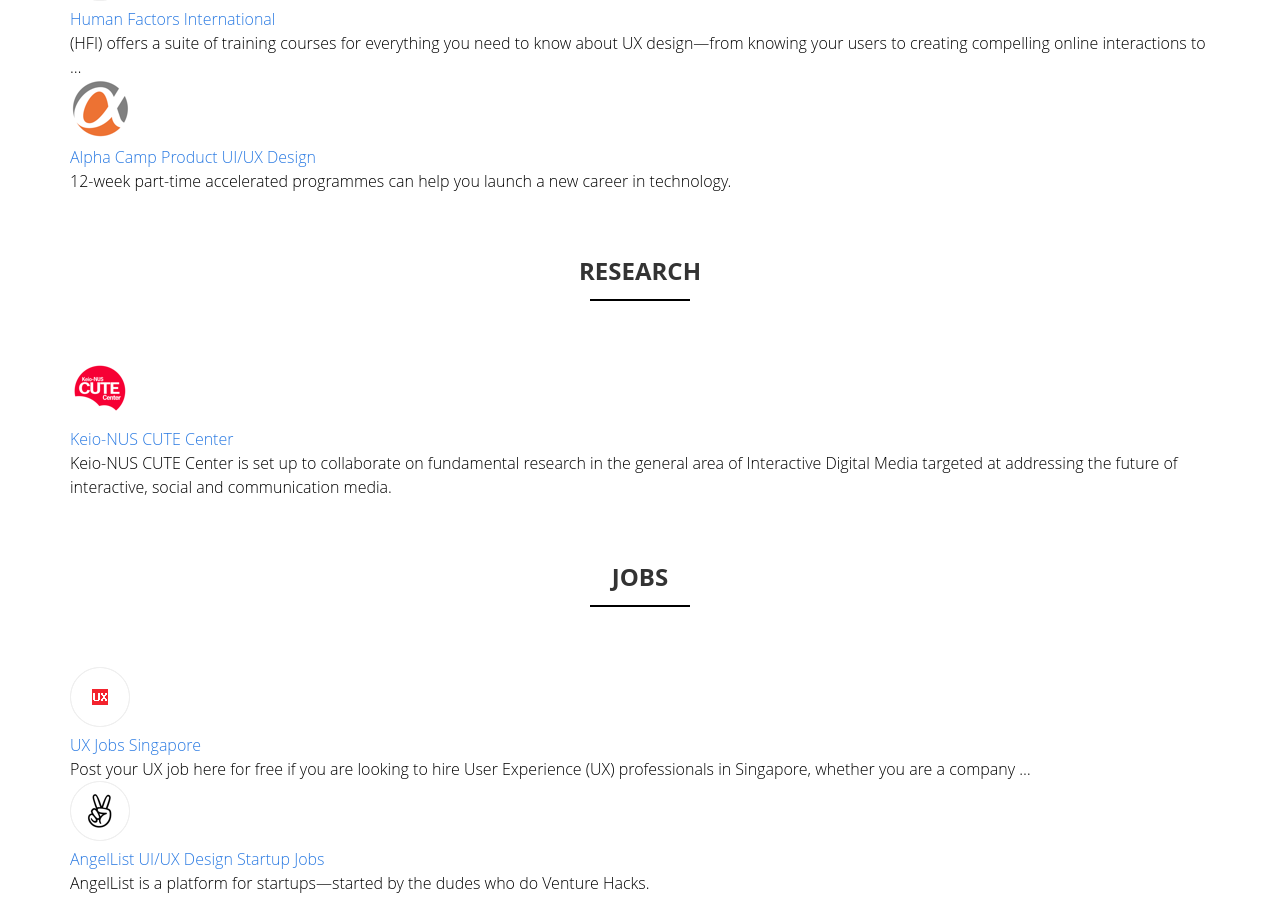
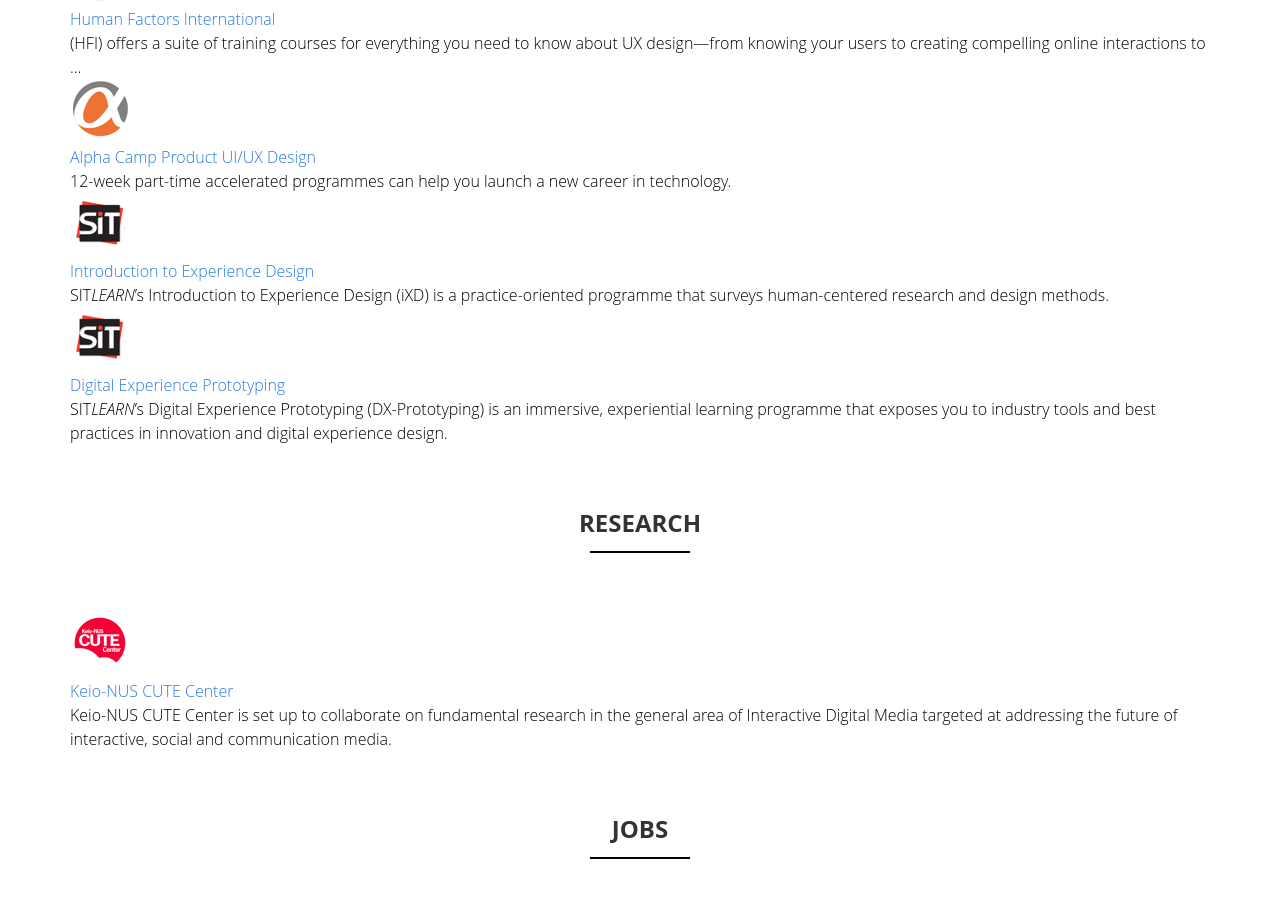
Before and after one commit to interfacesg/interfacesg.github.io, a Jekyll site: the page built from _posts/2014-09-17-welcome-to-jekyll.markdown, in a window 1280 px wide and 900 px high, scrolled down 4653 px. Built offline with Jekyll 4.4.1, drawn with Linux system fonts in a browser that asks for light colours.

Commit message:
Added SIT iXD course & DX-Prototyping course exit

```diff
--- a/_posts/2014-09-17-welcome-to-jekyll.markdown
+++ b/_posts/2014-09-17-welcome-to-jekyll.markdown
@@ -175,6 +175,16 @@ date:   2014-09-17 13:09:39
 
 	12-week part-time accelerated programmes can help you launch a new career in technology.
 
+- [![Introduction to Experience Design](/img/logo-sit.png)<br/>
+	Introduction to Experience Design](https://www.singaporetech.edu.sg/sitlearn/programmes/intro-experience-design)
+
+	SIT*LEARN*'s Introduction to Experience Design (iXD) is a practice-oriented programme that surveys human-centered research and design methods.
+
+- [![Digital Experience Prototyping](/img/logo-sit.png)<br/>
+	Digital Experience Prototyping](https://www.singaporetech.edu.sg/sitlearn/programmes/digital-experience-prototyping)
+
+	SIT*LEARN*'s Digital Experience Prototyping (DX-Prototyping) is an immersive, experiential learning programme that exposes you to industry tools and best practices in innovation and digital experience design.
+
 ## Research
 
 - [![Keio-NUS CUTE Center](/img/logo-cute.png)<br/>
```
Also changed, not shown: img/logo-sit.png (added).
